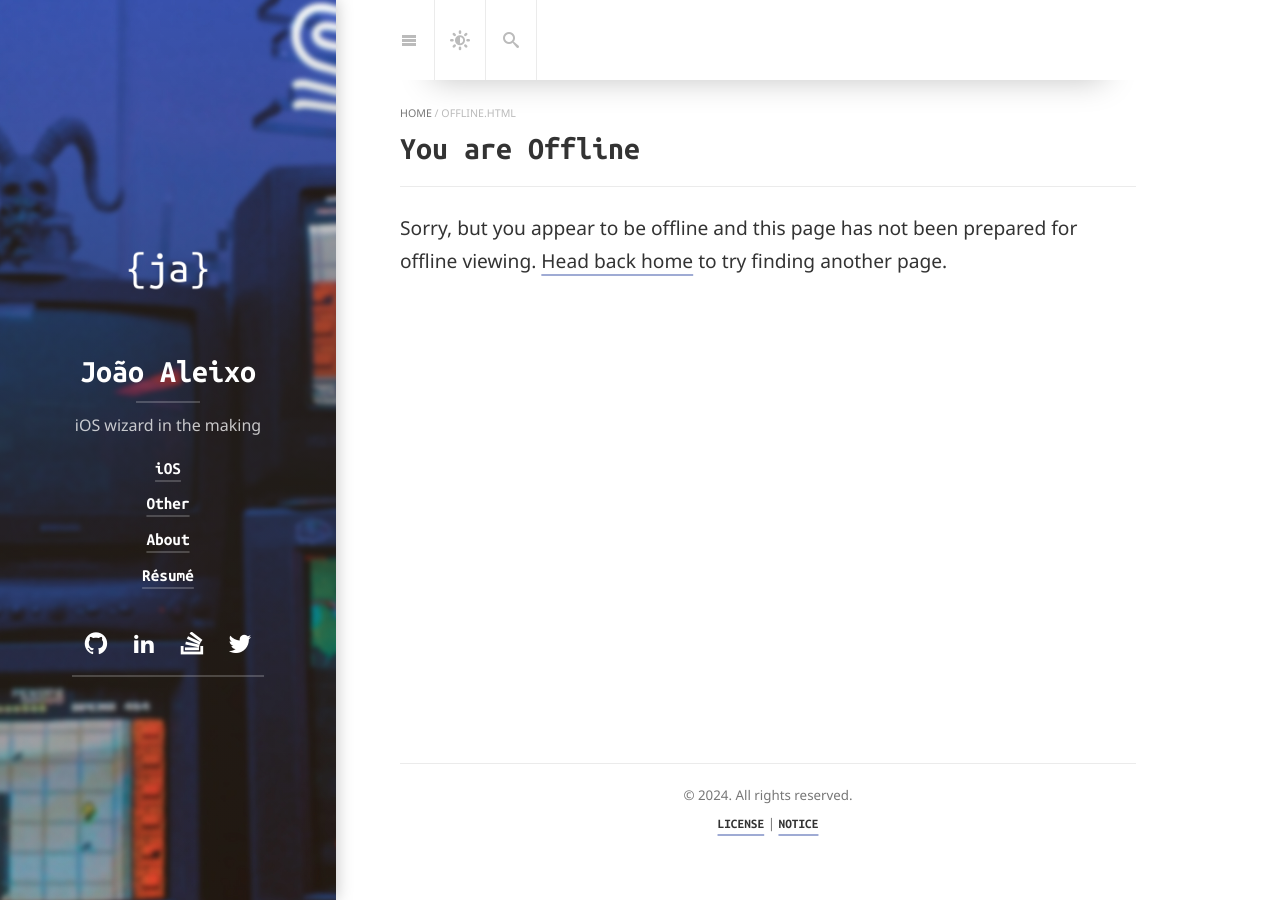
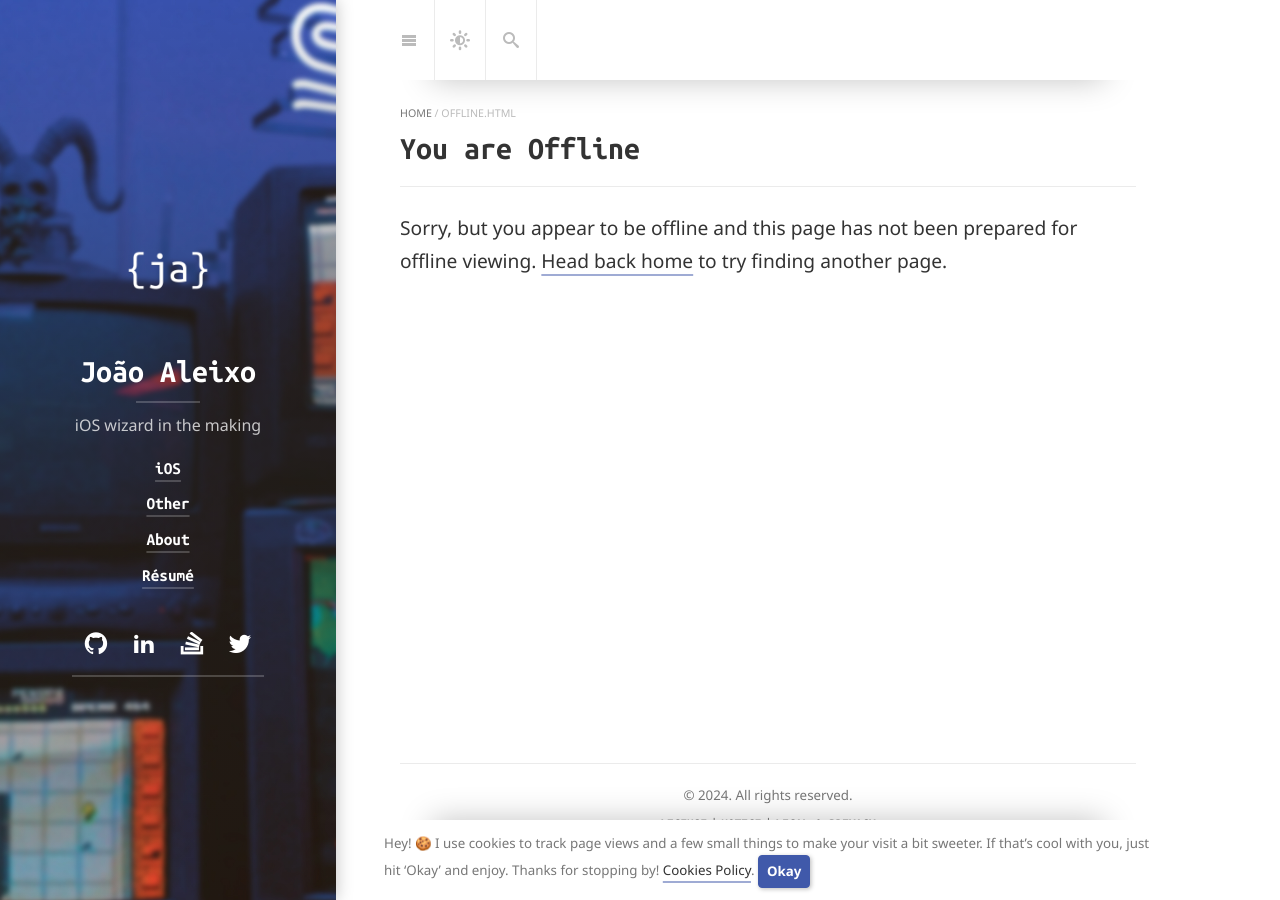
Before and after one commit to jalxp/jalxp.github.io, a Jekyll site: the page built from offline.md, in a window 1280 px wide. Built offline with Jekyll 4.4.1, drawn with Linux system fonts in a browser that asks for light colours; cached includes are drawn as plain includes; nearby versions of some CDN libraries; some web fonts are replaced; library files that are not in the unit come from our copies; some of the changed lines change nothing that is shown.

Commit message:
Added cookie banner & privacy policy

```diff
--- /dev/null
+++ b/PRIVACY.md
@@ -0,0 +1,61 @@
+---
+layout: plain
+sitemap: false
+---
+
+# LEGAL & PRIVACY
+
+* this list will be replaced by the toc
+{:toc .large-only}
+
+This page is all about keeping things straightforward and ensuring you know how I handle your privacy . Anything mentioned here applies to my website. Should you have any questions or concerns about how things run around here, feel free to drop me a line at [jalxp@icloud.com](mailto:jalxp@icloud.com).
+
+- The content on this website is my personal take on things. Unless specifically stated, it doesn't reflect the opinions or endorsements of anyone else I might be associated with.
+- I won't be held liable for any issues caused by third-party services linked to or used by my website.
+- These policies apply across all web pages within my domain.
+
+---
+
+## My Promise on Privacy
+
+Here, you're more than just a visitor; you're a guest. I don't collect any personal info about you. I don't have it, don't want it, can't lose it.
+
+However, I do use some third-party services which might collect data on their own. I've done my homework to let you know who they are, detailed in the [Third Parties](/PRIVACY/#third-parties) section. For specifics on what they gather, I encourage you to reach out to them directly.
+
+## First Party
+
+### Performance Cookies
+
+To understand how my site performs and constantly improve your experience, I use Google Analytics. I keep tracking to a minimum, in fact here is all the details I actively track:
+- **Page Views**: I monitor which pages you visit and how you got there, helping me understand your interests and navigate my site more smoothly.
+- **File Downloads**: If you download something, I take note of a few details to see what content resonates with you. This includes file type, name, link attributes, and where the link leads.
+
+### No Ads Here
+
+You won't find ads on my site. Your attention is precious, and I'd rather we keep our interactions genuine, without distractions.
+
+## Third Parties
+
+I do lean on some third-party services for website hosting and analytics. Here's the lowdown:
+
+### GitHub
+
+This site is hosted on GitHub Pages, which may collect identifiers, cookies, and website usage data. If you have specific questions about GitHub's data collection practices, their privacy policies can be found [here](https://docs.github.com/en/site-policy/privacy-policies).
+
+### CloudFlare
+
+This site is served from behind CloudFlare services, which may collect identifiers and usage data. Read CloudFlare's [privacy policy](https://www.cloudflare.com/privacypolicy/) for more information.
+
+### Google Fonts
+
+I use Google Fonts to enhance the visual appeal and readability of my site. While Google may collect usage data, I’ve chosen fonts that align with both aesthetic and performance considerations, ensuring a seamless experience for you.
+
+### Other Third-Party Insights
+
+My site may include third-party embeds or links. It's a heads-up that their privacy practices will apply when you visit them. While I choose these services carefully, your privacy controls are in your hands when navigating away.
+
+## The Bigger Picture
+
+While I aim to minimize tracking, interactions with external sites through links or embeds on my page might track you based on their methods. It's part of the broader web ecosystem, and I encourage you to be aware of these practices.
+
+------
--- a/_config.yml
+++ b/_config.yml
@@ -64,6 +64,8 @@ legal:
     url:               /LICENSE/
   - title:             NOTICE
     url:               /NOTICE/
+  - title:             LEGAL & PRIVACY
+    url:               /PRIVACY/
 
 # This text will appear in a `<small>` tag in the footer of every page.
 copyright:             © 2024. All rights reserved.
@@ -268,7 +270,7 @@ hydejack:
 
   # When using Google Analytics, set to `true` to display a cookie notice banner.
   # When enabled, no user-related data will be stored until the user gives consent.
-  cookies_banner:      false
+  cookies_banner:      true
 
   # Set to `true` if you would like to add a "Powered by Hydejack" link in the footer.
   # Note that this setting has no effect when using the free version.
--- a/_data/strings.yml
+++ b/_data/strings.yml
@@ -45,7 +45,7 @@ continue_reading:      >
 
 cookies_banner:
   text:                >
-    This site uses cookies. [Cookies Policy](/cookies-policy/).
+    Hey! 🍪 I use cookies to track page views and a few small things to make your visit a bit sweeter. If that's cool with you, just hit 'Okay' and enjoy. Thanks for stopping by! [Cookies Policy](/cookies-policy/).
   okay:                Okay
 
 not_found:
```
